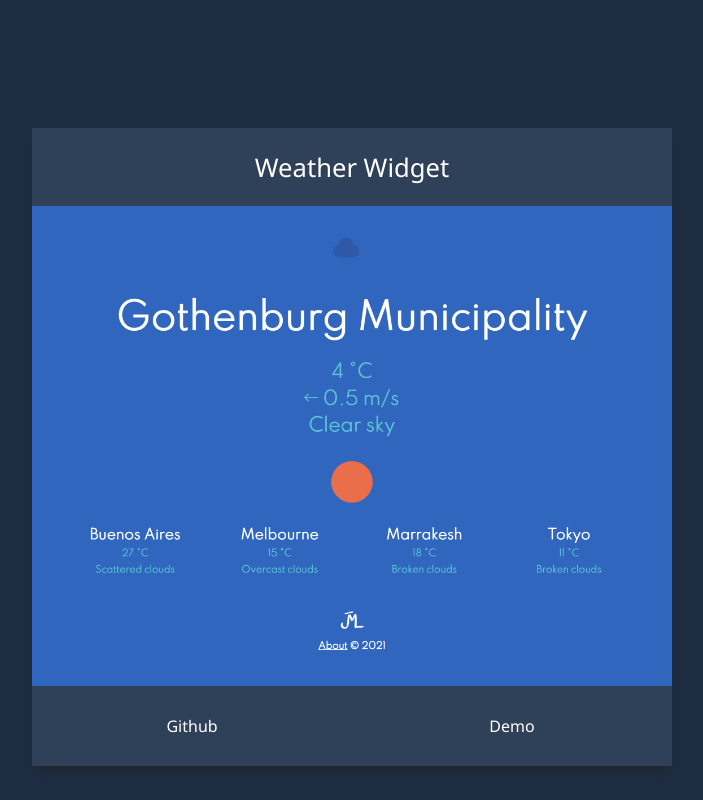
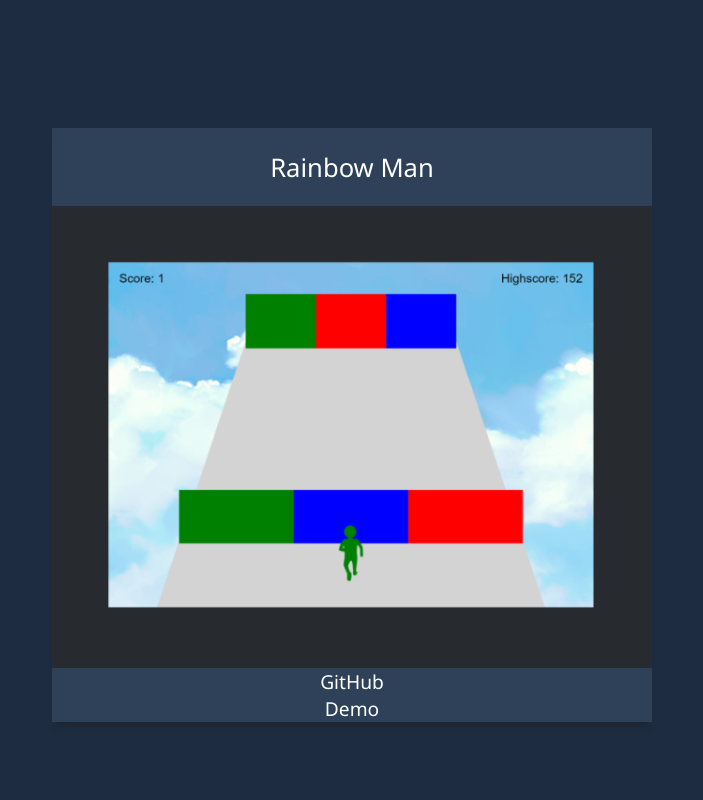
Before and after one commit to johnrybo/resume-react, a React (Create React App) app: page / in a window 1280 px wide. Shown: the part 800-1600 px from the top of the page, without its empty margins (288-991 px from the left). Built offline with nearby package versions, Linux system fonts and the light colour scheme; a web font is replaced by a local one.

Commit message:
fixat lite grejer

```diff
--- a/src/css/App.css
+++ b/src/css/App.css
@@ -139,8 +139,19 @@ body {
 
 /*************** Project ***************/
 
+.ProjectGrid {
+  display: flex;
+  flex-wrap: wrap;
+  align-items: center;
+  justify-content: center;
+}
+
 .Project {
   grid-area: project;
+  display: flex;
+  flex-direction: column;
+  align-items: center;
+  justify-content: center;
   margin: 3rem;
   background-color: #2E4159;
   color: white;
@@ -156,6 +167,14 @@ body {
   font-size: 1.6rem;
   text-align: center;
   font-weight: 400;
+}
+
+.Project a {
+  font-size: 1.2rem;
+  text-align: center;
+  font-weight: 400;
+  text-decoration: none;
+  color: white;
 }
 
 .projectImage {
--- a/src/home/Main.js
+++ b/src/home/Main.js
@@ -1,23 +1,12 @@
-import React from 'react';
-import Project from './Project'
-
-import weatherWidget from '../images/weatherwidget-480w.png'
-import gokart from '../images/gokart-480w.png'
-import lab1 from '../images/lab-1-480w.png'
-import rainbowman from '../images/rainbowman-480w.png'
-import calendar from '../images/calendar-480w.png'
+import React from "react";
+import ProjectGrid from "./ProjectGrid";
 
 function Main() {
-
-    return (
-        <div className="Main">
-            <Project title="Weather Widget" img={weatherWidget} alt="Weather Widget" description="Hemsida" gitHubUrl="https://github.com/johnrybo/miniprojekt-react-1" demoUrl="https://jmlweather.netlify.app/"/>
-            <Project title="Rainbow Man" img={rainbowman} alt="Rainbow Man" description="Spel" gitHubUrl="https://github.com/johnrybo/Rainbow-Man" demoUrl="https://rainbowman.netlify.app/"/>
-            <Project title="Calendar" img={calendar} alt="Calendar" description="Kalender" gitHubUrl="https://github.com/johnrybo/Kalender" demoUrl="https://johnrybo.github.io/Kalender/"/>
-            <Project title="Text Adventure" img={lab1} alt="Lab 1" description="Spel" gitHubUrl="https://github.com/johnrybo/Textbaserad-interaktiv-upplevelse" demoUrl="https://johnrybo.github.io/Textbaserad-interaktiv-upplevelse"/>
-            <Project title="Gokart" img={gokart} alt="Gokart" description="Hemsida" gitHubUrl="https://github.com/johnrybo/gokart" demoUrl="https://johnrybo.github.io/gokart/"/>
-        </div>
-    );
+  return (
+    <div className="Main">
+      <ProjectGrid />
+    </div>
+  );
 }
 
 export default Main;
--- a/src/home/Project.js
+++ /dev/null
@@ -1,23 +0,0 @@
-import React from 'react'
-
-function Project(props) {
-    return (
-        <div className="Project">
-        <h2>{props.title}</h2>
-            <img className="projectImage" src={props.img} alt={props.alt}></img>
-            <div className="Links">
-                <button onClick={(e) => {
-                    e.preventDefault();
-                    window.location.href = `${props.gitHubUrl}`;
-                }} className="GitHubButton">Github</button>
-                <button onClick={(e) => {
-                    e.preventDefault();
-                    window.location.href = `${props.demoUrl}`;
-                }} className="DemoButton">Demo</button>
-            </div>
-            {/* <p>{props.description}</p> */}
-        </div>
-    );
-}
-
-export default Project;
--- /dev/null
+++ b/src/home/ProjectGrid.js
@@ -0,0 +1,19 @@
+import React from "react";
+import { projects } from "../projects";
+
+function ProjectGrid() {
+  return (
+    <div className="ProjectGrid">
+      {projects.map((project) => (
+        <div className="Project">
+          <h2>{project.title}</h2>
+          <img src={project.image} alt="" width="600px"/>
+          <a href={project.gitHub}>GitHub</a>
+          <a href={project.demo}>Demo</a>
+        </div>
+      ))}
+    </div>
+  );
+}
+
+export default ProjectGrid;
--- /dev/null
+++ b/src/projects.js
@@ -0,0 +1,38 @@
+import weatherWidget from './images/weatherwidget-480w.png'
+import gokart from './images/gokart-480w.png'
+import lab1 from './images/lab-1-480w.png'
+import rainbowman from './images/rainbowman-480w.png'
+import calendar from './images/calendar-480w.png'
+
+export const projects = [
+    {
+        title: 'Rainbow Man',
+        image: rainbowman,
+        gitHub: 'https://github.com/johnrybo/Rainbow-Man',
+        demo: 'https://rainbowman.netlify.app/'
+    },
+    {
+        title: 'Weather Widget',
+        image: weatherWidget,
+        gitHub: 'https://github.com/johnrybo/miniprojekt-react-1',
+        demo: 'https://jmlweather.netlify.app/'
+    },
+    {
+        title: 'Text Adventure',
+        image: lab1,
+        gitHub: 'https://github.com/johnrybo/Textbaserad-interaktiv-upplevelse',
+        demo: 'https://johnrybo.github.io/Textbaserad-interaktiv-upplevelse'
+    },
+    {
+        title: 'Calendar',
+        image: calendar,
+        gitHub: 'https://github.com/johnrybo/Kalender',
+        demo: 'https://johnrybo.github.io/Kalender/'
+    },
+    {
+        title: 'Gokart',
+        image: gokart,
+        gitHub: 'https://github.com/johnrybo/gokart',
+        demo: 'https://johnrybo.github.io/gokart/'
+    },
+]
```
